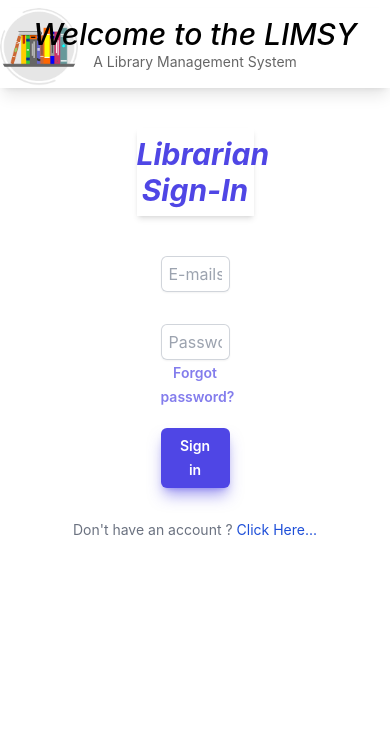
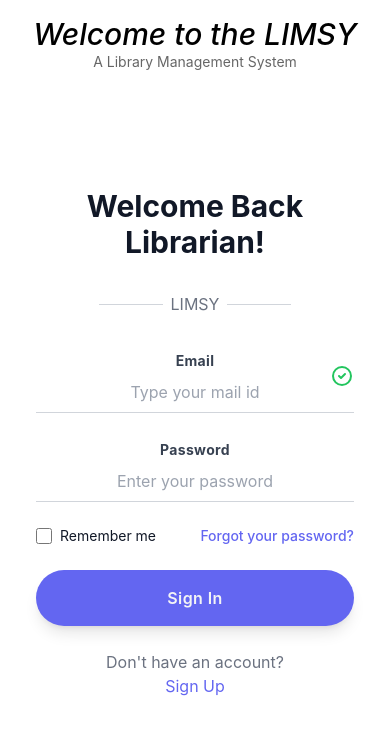
Before and after one commit to madhavpaliwal02/Instagram-Clone-FE, a React (Create React App) app: page /librarian in a window 390 px wide. Shown: the top 734 px of the page. Built offline with nearby package versions, Linux system fonts and the light colour scheme.

Commit message:
made responsive

```diff
--- /dev/null
+++ b/src/components/navbar/Navbar.css
@@ -0,0 +1,14 @@
+@media only screen and (max-width: 767px) {
+
+    .mobile-img {
+        display: none;
+    }
+}
+
+.nav-style {
+    position: sticky;
+    top: 0;
+    z-index: 1000;
+    /* Additional styles for the navbar */
+    background-color: #ffffff;
+}
--- a/src/components/navbar/Navbar.jsx
+++ b/src/components/navbar/Navbar.jsx
@@ -1,6 +1,9 @@
 import React from 'react'
 import { useNavigate } from 'react-router-dom'
 import logo from '../../images/logo.png'
+
+//styles
+import './Navbar.css';
 
 const Navbar = () => {
     // Use Navigate
@@ -11,14 +14,14 @@ const Navbar = () => {
         nav("/")
     }
     return (
-        <div className='shadow-lg shadow-black-100'>
+        <div className='nav-style shadow-lg shadow-black-100 z-10'>
             <div className='flex mt-2 text-center'>
                 {/* Logo */}
                 <div onClick={handleLogo} className='w-[20%] flex justify-center items-center cursor-pointer'>
-                    <img className='w-20 h-20 rounded-full' src={logo} alt="/" />
+                    <img className='mobile-img w-20 h-20 rounded-full' src={logo} alt="/" />
                 </div>
                 {/* Text */}
-                <div className='w-full mt-2 flex flex-col justify-center items-center absolute'>
+                <div className='w-full mt-2 flex  flex-col justify-center items-center absolute'>
                     <p className='text-3xl font-medium hover:font-bold antialiased italic'>Welcome to the LIMSY</p>
                     <p className='text-sm opacity-60'>A Library Management System</p>
                 </div>
--- a/src/pages/home/HomePage.jsx
+++ b/src/pages/home/HomePage.jsx
@@ -18,7 +18,7 @@ const HomePage = () => {
 
     return (
         <div className='bottom-0 mx-5'>
-            <div className='flex items-center justify-around h-screen pb-40'>
+            <div className='flex items-center justify-evenly h-screen'>
 
                 {/* Librarian  */}
                 <div onClick={handleLibrarian} className='border flex flex-col items-center rounded-tl-lg rounded-br-lg cursor-pointer bg-sky-300 px-3 py-2 shadow-lg shadow-black-600/50'>
--- a/src/pages/librarian/LibrarianHome.jsx
+++ b/src/pages/librarian/LibrarianHome.jsx
@@ -13,39 +13,101 @@ const LibrarianHome = () => {
     }
 
     return (
-        <div className='mt-10'>
-            {/* Header */}
-            <div className='text-3xl italic font-bold text-indigo-600'>
-                <p className='w-[30%] m-auto shadow-md shadow-black-500/30 py-2'>
-                    {
-                        currPage ?
-                            "Librarian Sign-In"
-                            :
-                            "Librarian Sign-Up"
-                    }
-                </p>
-            </div>
+        <div>
+            <div class="relative min-h-screen flex items-center justify-center py-12 px-4 sm:px-6 lg:px-8  bg-no-repeat bg-cover relative items-center"
+            >
 
-            {/* Login / Signup */}
-            <div className='flex justify-center items-center'>
-                {currPage ? <LibrarianSignIn /> : <LibrarianSignUp />}
-            </div>
+                <div class="max-w-md w-full space-y-8 p-5 rounded-xl ">
+                    <div class="text-center">
+                        <h2 class="mt-6 text-3xl font-bold text-gray-900">
+                            {currPage ? 'Welcome Back Librarian!' : 'Welcome Librarian'}
+                        </h2>
 
-            {/* Switching b/w them */}
-            <div className='text-center text-sm text-gray-500'>
-                {currPage ?
-                    <div>
-                        Don't have an account ? <span className='text-blue-700 cursor-pointer'
-                            onClick={handleLogin}>Click Here...</span>
                     </div>
-                    :
-                    <div>
-                        Already have an account ? <span className='text-blue-700 cursor-pointer'
-                            onClick={handleLogin}>Click Here...</span>
+
+                    <div class="flex items-center justify-center space-x-2">
+                        <span class="h-px w-16 bg-gray-300"></span>
+                        <span class="text-gray-500 font-normal">LIMSY</span>
+                        <span class="h-px w-16 bg-gray-300"></span>
                     </div>
-                }
+                    <form class="mt-8 space-y-6" action="#" method="POST">
+                        <input type="hidden" name="remember" value="true" />
+                        <div class="relative">
+                            <div class="absolute right-0 mt-4"><svg xmlns="http://www.w3.org/2000/svg"
+                                class="h-6 w-6 text-green-500" fill="none" viewBox="0 0 24 24" stroke="currentColor">
+                                <path stroke-linecap="round" stroke-linejoin="round" stroke-width="2"
+                                    d="M9 12l2 2 4-4m6 2a9 9 0 11-18 0 9 9 0 0118 0z"></path>
+                            </svg>
+                            </div>
+                            <label class="text-sm font-bold text-gray-700 tracking-wide">Email</label>
+                            <input class=" w-full text-base py-2 border-b border-gray-300 focus:outline-none  text-center focus:border-indigo-500" type="" placeholder="Type your mail id" />
+                        </div>
+                        <div class="mt-8 content-center">
+                            <label class="text-sm font-bold text-gray-700 tracking-wide">
+                                Password
+                            </label>
+                            <input class="w-full content-center text-base py-2 border-b border-gray-300 focus:outline-none text-center focus:border-indigo-500" type="" placeholder="Enter your password" />
+                        </div>
+                        <div class="flex items-center justify-between">
+                            <div class="flex items-center">
+                                <input id="remember_me" name="remember_me" type="checkbox" class="h-4 w-4 bg-indigo-500 focus:ring-indigo-400 border-gray-300 rounded" />
+                                <label for="remember_me" class="ml-2 block text-sm text-gray-900">
+                                    Remember me
+                                </label>
+                            </div>
+                            <div class="text-sm">
+                                <a href="#" class="font-medium text-indigo-500 hover:text-indigo-500">
+                                    {currPage ? ' Forgot your password?' : ''}
+                                </a>
+                            </div>
+                        </div>
+                        <div>
+                            <button type="submit" class="w-full flex justify-center bg-indigo-500 text-gray-100 p-4  rounded-full tracking-wide
+                                font-semibold  focus:outline-none focus:shadow-outline hover:bg-indigo-600 shadow-lg cursor-pointer transition ease-in duration-300">
+                                {currPage ? 'Sign In' : 'Sign Up'}
+                            </button>
+                        </div>
+                        <p class="flex flex-col items-center justify-center mt-10 text-center text-md text-gray-500">
+                            {currPage ? <span>Don't have an account?</span> : <span>Have an account?</span>}
+                            <div class="text-indigo-500 hover:text-indigo-500no-underline hover:underline cursor-pointer transition ease-in duration-300" onClick={() => { setCurrPage(!currPage) }}>{currPage ? ' Sign Up' : 'Sign In'}</div>
+                        </p>
+                    </form>
+                </div>
             </div>
         </div>
+        // <div className='mt-10'>
+        //     {/* Header */}
+        //     <div className='text-3xl italic font-bold text-indigo-600'>
+        //         <p className='w-[30%] m-auto shadow-md shadow-black-500/30 py-2'>
+        //             {
+        //                 currPage ?
+        //                     "Librarian Sign-In"
+        //                     :
+        //                     "Librarian Sign-Up"
+        //             }
+        //         </p>
+        //     </div>
+
+        //     {/* Login / Signup */}
+        //     <div className='flex justify-center items-center'>
+        //         {currPage ? <LibrarianSignIn /> : <LibrarianSignUp />}
+        //     </div>
+
+        //     {/* Switching b/w them */}
+        //     <div className='text-center text-sm text-gray-500'>
+        //         {currPage ?
+        //             <div>
+        //                 Don't have an account ? <span className='text-blue-700 cursor-pointer'
+        //                     onClick={handleLogin}>Click Here...</span>
+        //             </div>
+        //             :
+        //             <div>
+        //                 Already have an account ? <span className='text-blue-700 cursor-pointer'
+        //                     onClick={handleLogin}>Click Here...</span>
+        //             </div>
+        //         }
+        //     </div>
+        // </div>
     )
 }
 
--- a/src/pages/router/Router.jsx
+++ b/src/pages/router/Router.jsx
@@ -5,10 +5,13 @@ import HomePage from '../home/HomePage'
 import LibrarianHome from '../librarian/LibrarianHome'
 import LibrarianRouter from '../librarian/LibrarianRouter'
 
+
+
 const Router = () => {
     return (
         <div>
-            <div className='top-0 sticky fixed'>
+            <div className='top-0 sticky fixed' style={{ position: 'sticky', top: '0', zIndex: '1000', backgroundColor: '#ffffff' }}>
+
                 <Navbar />
             </div>
             <div className='text-center'>
```
